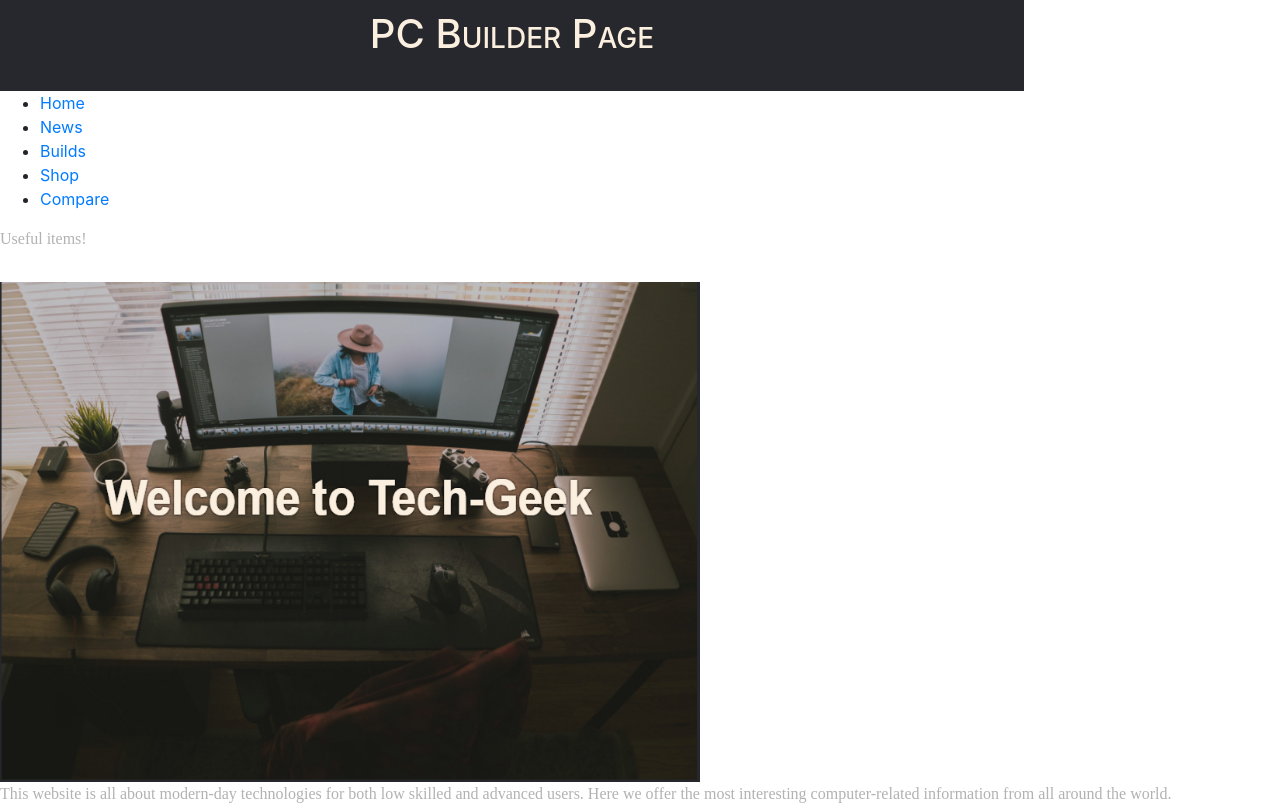
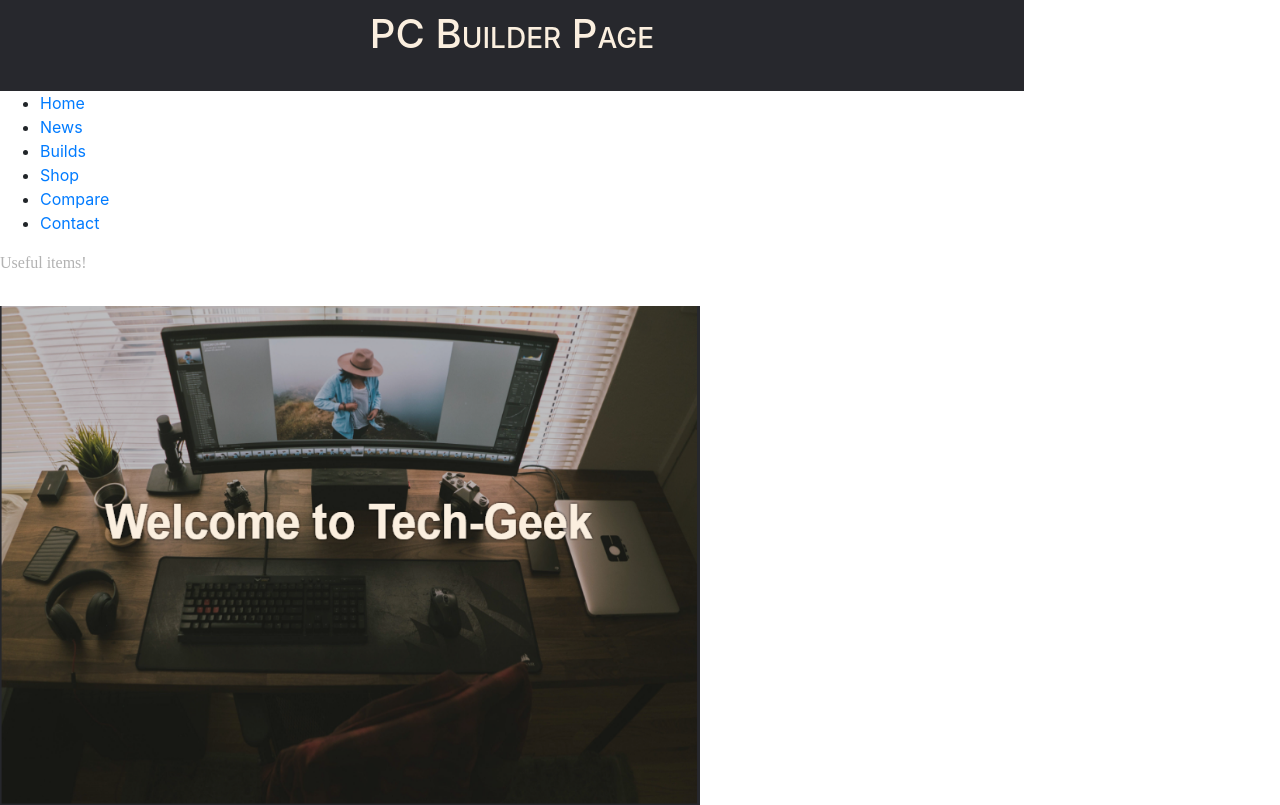
Before and after one commit to anniks2010/PC_Builder_Project, a PHP site: page / in a window 1280 px wide. Shown: the top 805 px of the page. Run offline with PHP 8.4, Linux system fonts and the light colour scheme.

Commit message:
updated nav

```diff
--- a/navigation.php
+++ b/navigation.php
@@ -5,5 +5,6 @@
         <li><a href="?leht=builds">Builds</a></li>
         <li><a href="?leht=shop">Shop</a></li>
         <li><a href="?leht=compare">Compare</a></li>
+        <li><a href="?leht=kontakt">Contact</a></li>
     </ul>
 </nav>
```
